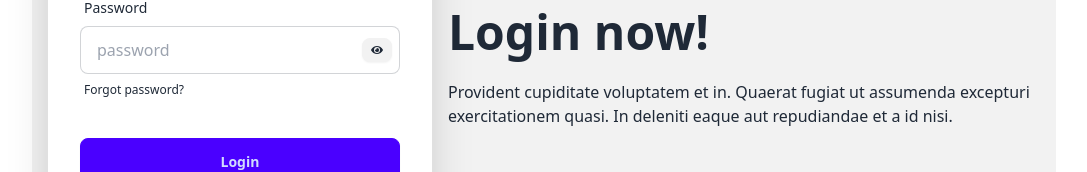
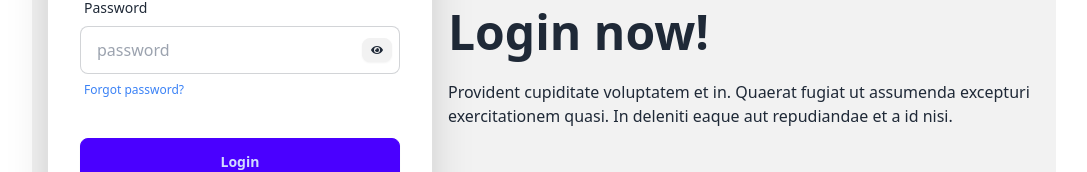
Before and after one commit to ALNoman78/Authentication-by-email, a React (Vite) app: page /login in a window 1280 px wide. Shown: the part 388-560 px from the top of the page, without its empty margins (96-1183 px from the left). Built offline with nearby package versions, Linux system fonts and the light colour scheme.

Commit message:
forget pass

```diff
--- a/src/components/Login/Login.jsx
+++ b/src/components/Login/Login.jsx
@@ -87,7 +87,7 @@
                                 </button>
                             </div>
                             <label onClick={handleForgetPassword} className="label">
-                                <a href="#" className="label-text-alt link link-hover">Forgot password?</a>
+                                <a href="#" className="label-text-alt link link-hover text-blue-500">Forgot password?</a>
                             </label>
                         </div>
                         <div className="form-control mt-6">
```
